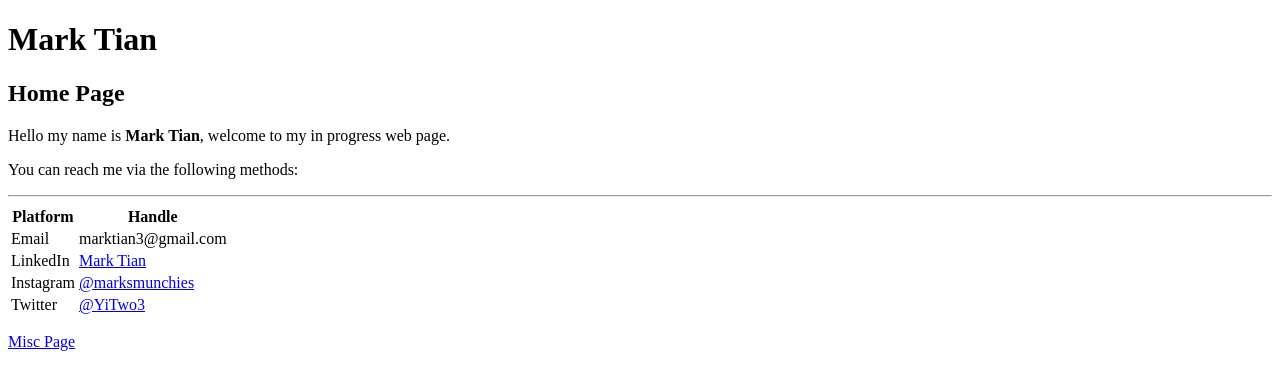
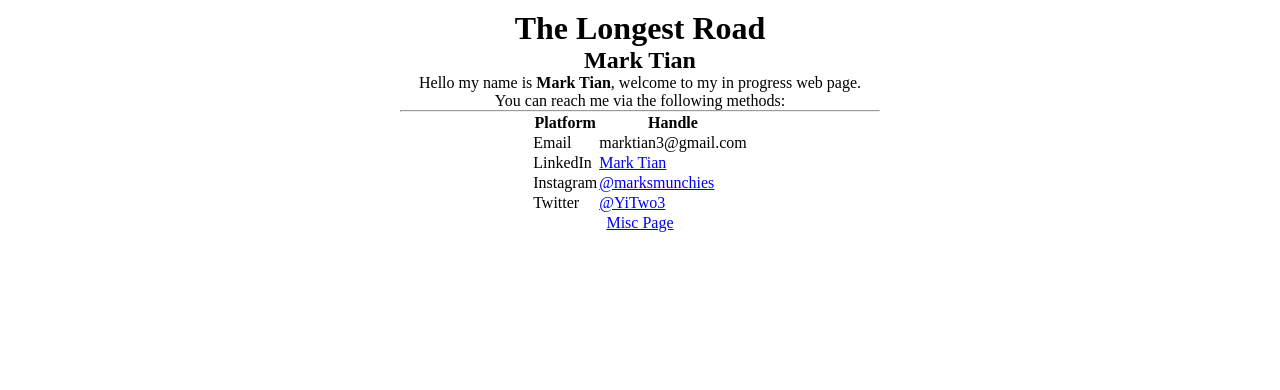
Before and after one commit to marktian3/marktian3.github.io, a plain HTML site: page index.html in a window 1280 px wide. Drawn offline with Linux system fonts and the light colour scheme.

Commit message:
0.4 Update
Added some basic CSS to center text

```diff
--- a/index.html
+++ b/index.html
@@ -5,15 +5,36 @@
   <meta name="viewport" content="width=device-width, initial-scale=1.0">
   <title>Mark Tian</title>
 </head>
+
+<style>
+
+*{
+  box-sizing:border-box;
+  margin:0px;
+  padding:0px;
+}
+
+#container {
+  max-width: 500px;
+  padding:10px;
+  margin:auto;
+}
+
+h1, h2, p  {
+  text-align: center;
+}
+
+table{
+  margin:auto;
+}
+
+</style>
+
 <body>
-
-  <h1>Mark Tian</h1>
-  <h2>Home Page</h2>
-
+  <div id = "container">
+  <h1>The Longest Road</h1>
+  <h2>Mark Tian</h2>
   <p>Hello my name is <strong>Mark Tian</strong>, welcome to my in progress web page.</p>
-
-
-
     <p>You can reach me via the following methods:
 
 <!-- Horizontal Rule -->
@@ -51,7 +72,7 @@
     <p>
       <a href="/misc.html" targe="_blank">Misc Page</a>
     </p>
-
+  </div>
 
 </body>
 </html>
```
Also changed, not shown: 1 other file.
